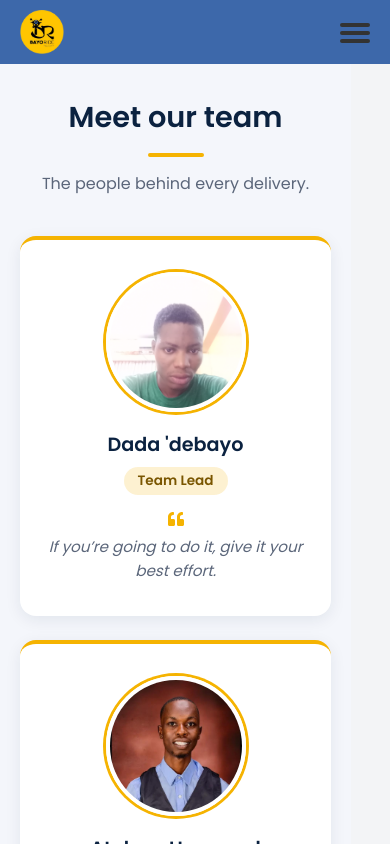
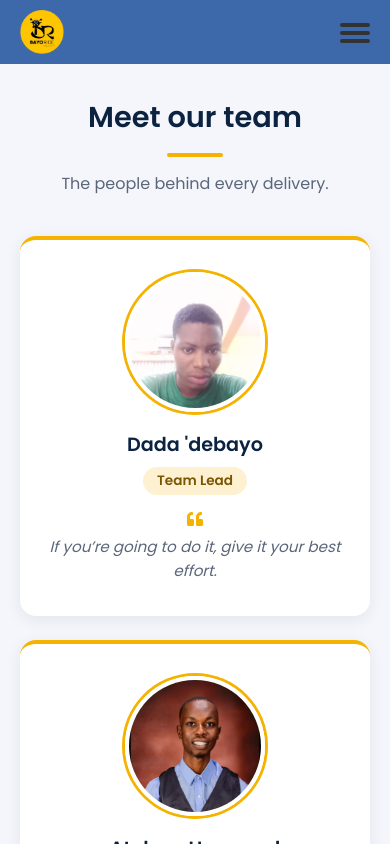
Before and after one commit to olabayo10/bayo-ride, a React (Vite) app: page /team in a window 390 px wide. Shown: the top 844 px of the page. Built offline with nearby package versions, Linux system fonts and the light colour scheme.

Commit message:
center team card

```diff
--- a/src/style.css
+++ b/src/style.css
@@ -1246,12 +1246,9 @@ nav a:focus-visible {
         grid-template-columns: 1fr;
     }
 
-    /* team section */
-
-    .team-section {
-        max-width: 90%;
+    .team-card {
+        width: auto;
     }
-
 
     /* contact */
 
```
